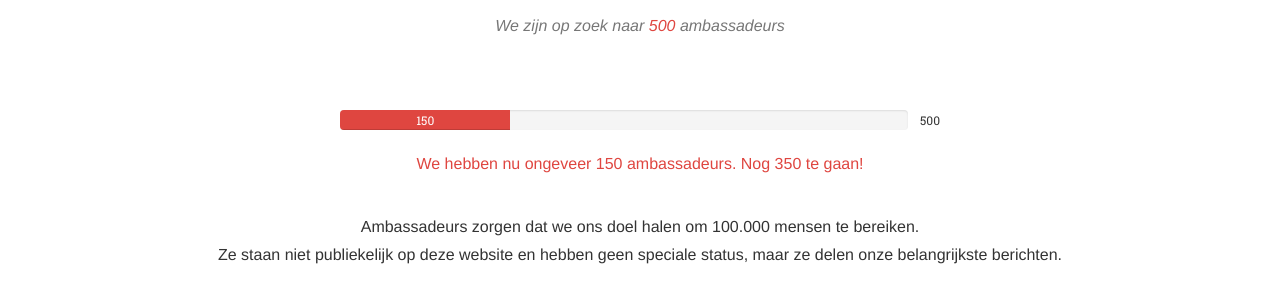
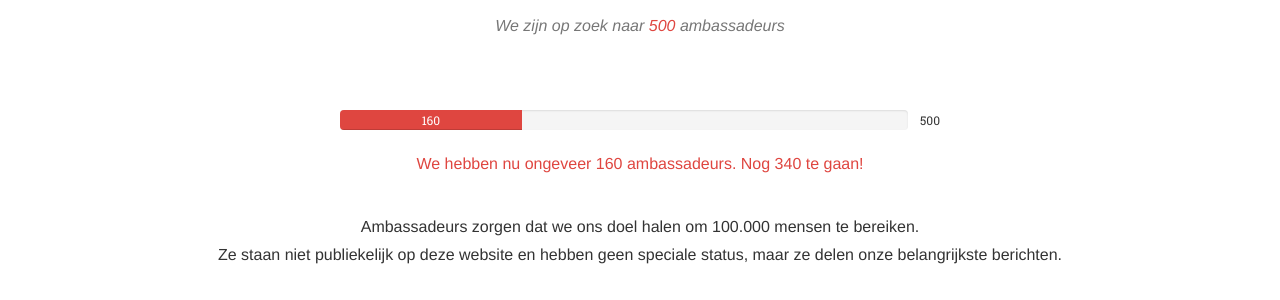
Before and after one commit to Een-nier-voor-Jeroen/Niervoorjeroen.nl-website, a Jekyll site: the page built from bedankt.html, in a window 1280 px wide and 900 px high, scrolled down 1650 px. Shown: the part 148-448 px from the top of the window. Built offline with Jekyll 4.4.1, drawn with Linux system fonts in a browser that asks for light colours; nearby versions of some CDN libraries; some web fonts are replaced.

Commit message:
66.000 euro 160 ambassadeurs pannenkoeken blog

```diff
--- a/_includes/delen_ambassadeur.html
+++ b/_includes/delen_ambassadeur.html
@@ -39,13 +39,13 @@
                             500
                         </div>
                         <div class="progress">
-                            <div class="progress-bar" role="progressbar" aria-valuenow="150" aria-valuemin="0" aria-valuemax="500" style="width: 30%;">
-                                150
+                            <div class="progress-bar" role="progressbar" aria-valuenow="160" aria-valuemin="0" aria-valuemax="500" style="width: 32%;">
+                                160
                             </div>
                         </div>
                     </div>
                     <p class='text-primary'>
-                        We hebben nu ongeveer 150 ambassadeurs. Nog 350 te gaan!
+                        We hebben nu ongeveer 160 ambassadeurs. Nog 340 te gaan!
                     </p>
                     <p>
                         Ambassadeurs zorgen dat we ons doel halen om 100.000 mensen te bereiken.<br />
--- a/index.html
+++ b/index.html
@@ -21,10 +21,10 @@
                         € 180.000
                     </div>
                     <div class="progress" style="height: 40px; background-color: rgba(245,245,245,0.6);">
-                        <div class="progress-bar" role="progressbar" aria-valuenow="55600" aria-valuemin="0" aria-valuemax="180000" style="width: 31%; height: 40px; line-height: 40px;">
-                            € 55.600
+                        <div class="progress-bar" role="progressbar" aria-valuenow="66000" aria-valuemin="0" aria-valuemax="180000" style="width: 37%; height: 40px; line-height: 40px;">
+                            € 66.000
                         </div>
-                        <div class="progress-bar" style="line-height: 40px; width: 69%; text-align: left; padding-left: 10px; background: none;">Stand op 27-06 om 20:00</div>
+                        <div class="progress-bar" style="line-height: 40px; width: 63%; text-align: left; padding-left: 10px; background: none;">Stand op 29-06 om 20:00</div>
                     </div>
                 </div>
                 <p>
```
Also changed, not shown: _posts/2016-06-29-Pannenkoeken.html (added, +92 -0 lines), img/blogs/pannenkoeken_2.jpg (added), img/blogs/pannenkoeken_3.jpg (added), img/blogs/pannenkoeken_4.jpg (added).
